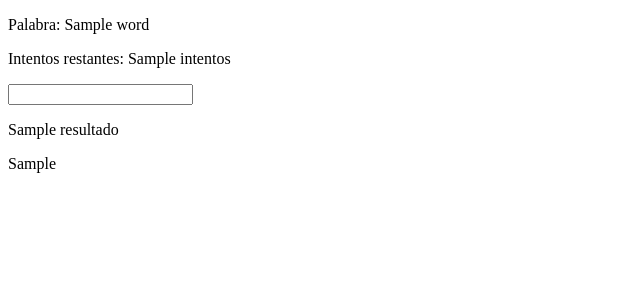
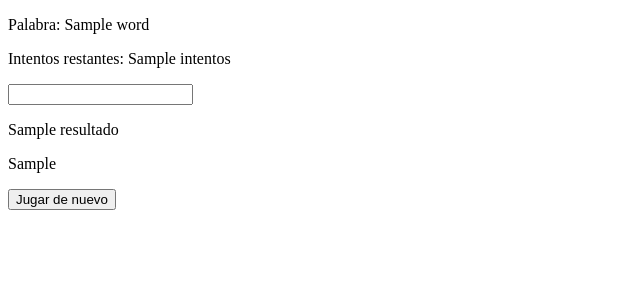
Before and after one commit to MSpertino/Ahorcado-TP-Agiles, a Flask app: template src/web/templates/index.html in a window 1280 px wide. Shown: the top 300 px of the page, without its empty margins (0-640 px from the left). Run offline with Flask 3, Linux system fonts and the light colour scheme; the template is opened without the code that fills it: most values are stand-ins (such as "Sample title", 1, 10 or a date in 2020).

Commit message:
GREEN: AT HU-10 CA-1 - la UI muestra el botón Jugar de nuevo al finalizar

```diff
--- a/src/web/templates/index.html
+++ b/src/web/templates/index.html
@@ -16,6 +16,11 @@
   <p data-testid="error-message">{{ error }}</p>
   <p data-testid="resultado">{{ resultado }}</p>
   <p data-testid="palabra-revelada">{{ palabra_revelada }}</p>
+  {% if resultado %}
+  <form method="get" action="/nueva">
+    <button type="submit" data-testid="jugar-de-nuevo">Jugar de nuevo</button>
+  </form>
+  {% endif %}
 </body>
 
 </html>
```
Also changed, not shown: NOTES.md (+1 -0 lines).
